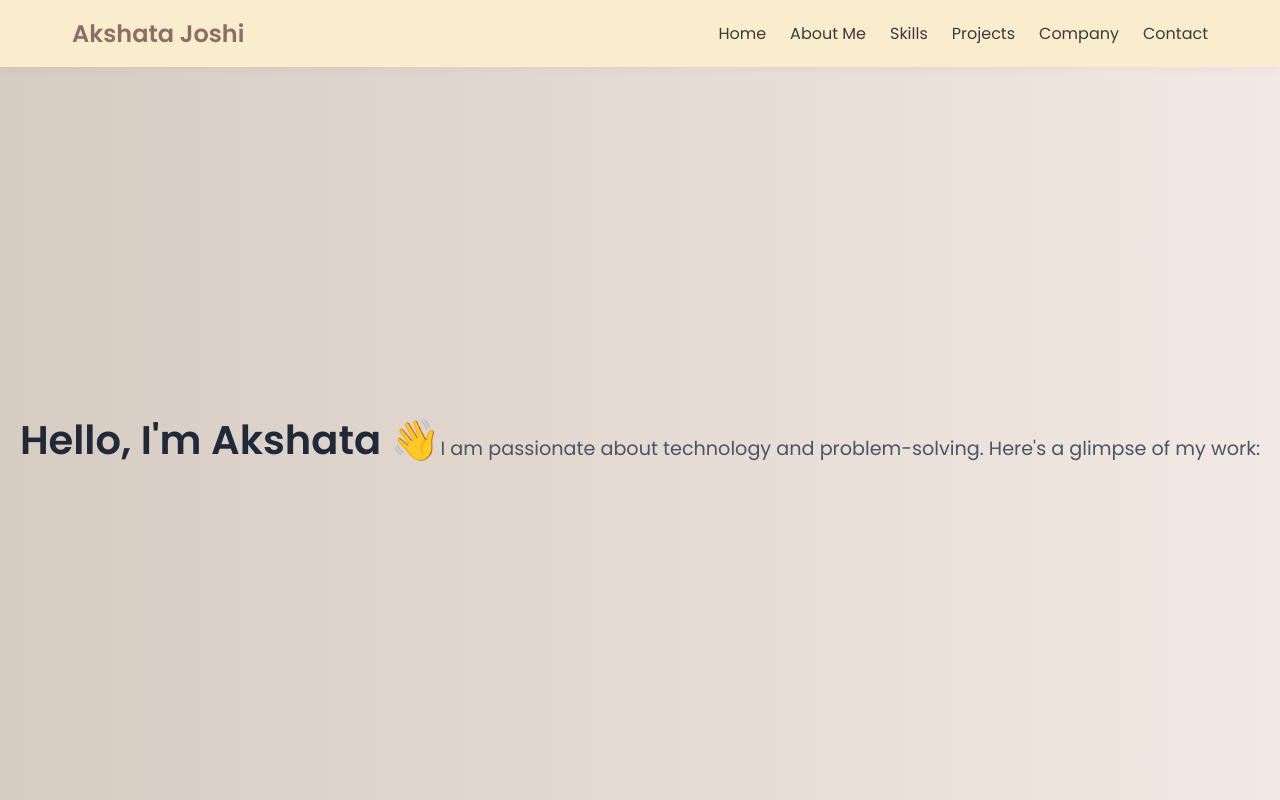
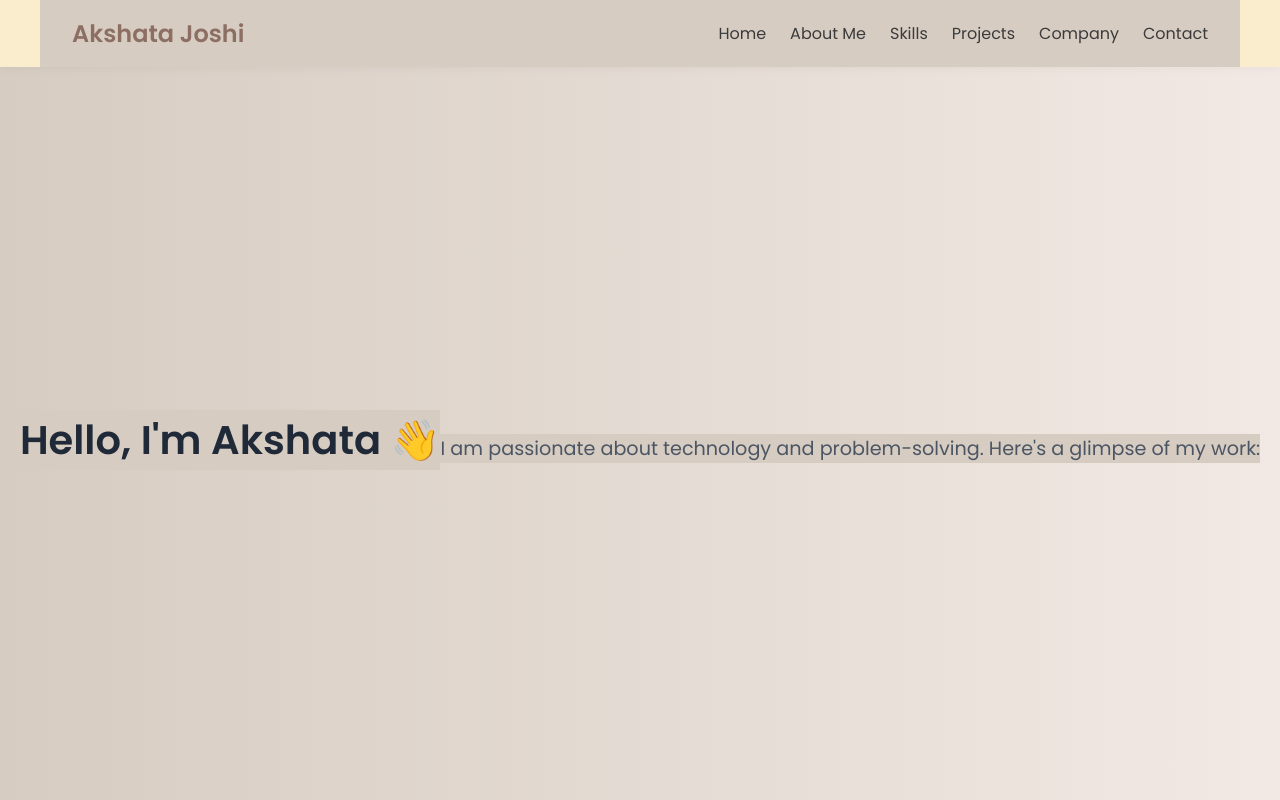
Before and after one commit to AkshataSJ22/portfolio.github.io, a plain HTML site: page index.html in a window 1280 px wide. Drawn offline with Linux system fonts and the light colour scheme.

Commit message:
Update style.css

```diff
--- a/style.css
+++ b/style.css
@@ -13,6 +13,7 @@
       margin: 0;
       padding: 0;
       box-sizing: border-box;
+     background-color: var(--cream);
     }
 
     body {
```
